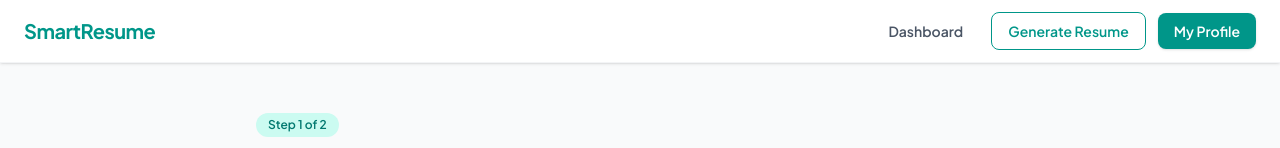
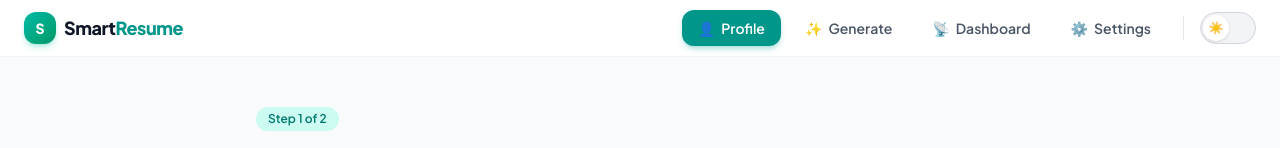
Before and after one commit to Naseem77/SmartResume, a Next.js app: page /profile in a window 1280 px wide. Shown: the top 148 px of the page. Built offline with nearby package versions, Linux system fonts and the light colour scheme; no server answers.

Commit message:
feat: add navbar with active links and light/dark theme toggle
Class-based dark mode via Tailwind custom variant, theme persisted in
localStorage and applied pre-hydration to avoid flashes.

```diff
--- a/src/app/globals.css
+++ b/src/app/globals.css
@@ -1,9 +1,16 @@
 @import url('https://fonts.googleapis.com/css2?family=Plus+Jakarta+Sans:wght@300;400;500;600;700;800&display=swap');
 @import "tailwindcss";
+
+@custom-variant dark (&:where(.dark, .dark *));
 
 :root {
   --background: #ffffff;
   --foreground: #171717;
+}
+
+.dark {
+  --background: #09090b;
+  --foreground: #f4f4f5;
 }
 
 @theme inline {
@@ -13,15 +20,29 @@
   --font-mono: var(--font-geist-mono);
 }
 
-@media (prefers-color-scheme: dark) {
-  :root {
-    --background: #0a0a0a;
-    --foreground: #ededed;
-  }
-}
-
 body {
   background: var(--background);
   color: var(--foreground);
   font-family: 'Plus Jakarta Sans', Arial, Helvetica, sans-serif;
 }
+
+@keyframes tab-fade-in {
+  from {
+    opacity: 0;
+    transform: translateY(8px);
+  }
+  to {
+    opacity: 1;
+    transform: translateY(0);
+  }
+}
+
+.tab-panel-enter {
+  animation: tab-fade-in 0.28s cubic-bezier(0.22, 1, 0.36, 1) both;
+}
+
+.dark input,
+.dark textarea,
+.dark select {
+  color-scheme: dark;
+}
--- a/src/app/layout.tsx
+++ b/src/app/layout.tsx
@@ -1,7 +1,7 @@
 import type { Metadata } from "next";
 import { Geist, Geist_Mono } from "next/font/google";
-import Link from "next/link";
 import "./globals.css";
+import Navbar from "@/components/Navbar";
 
 const geistSans = Geist({
   variable: "--font-geist-sans",
@@ -14,39 +14,24 @@ const geistMono = Geist_Mono({
 });
 
 export const metadata: Metadata = {
-  title: "SmartResume — AI Resume Tailoring",
+  title: "SmartResume · AI Resume Tailoring",
   description: "Generate tailored, ATS-optimized resumes for every job application using AI",
 };
 
+const themeInit = `
+try {
+  if (localStorage.getItem('theme') === 'dark') document.documentElement.classList.add('dark');
+} catch (e) {}
+`;
+
 export default function RootLayout({ children }: Readonly<{ children: React.ReactNode }>) {
   return (
-    <html lang="en" className={`${geistSans.variable} ${geistMono.variable} h-full antialiased`}>
+    <html lang="en" className={`${geistSans.variable} ${geistMono.variable} h-full antialiased`} suppressHydrationWarning>
+      <head>
+        <script dangerouslySetInnerHTML={{ __html: themeInit }} />
+      </head>
       <body className="min-h-full flex flex-col" style={{ fontFamily: "'Plus Jakarta Sans', var(--font-geist-sans), sans-serif" }}>
-        <nav className="bg-white/90 backdrop-blur-sm border-b border-gray-100 px-6 py-3 flex items-center justify-between sticky top-0 z-10 shadow-sm">
-          <Link href="/" className="text-xl font-bold text-teal-600 tracking-tight">
-            SmartResume
-          </Link>
-          <div className="flex items-center gap-3">
-            <Link
-              href="/dashboard"
-              className="px-4 py-2 text-gray-600 rounded-lg text-sm font-semibold hover:text-teal-700 hover:bg-teal-50 transition-colors"
-            >
-              Dashboard
-            </Link>
-            <Link
-              href="/apply"
-              className="px-4 py-2 border border-teal-600 text-teal-600 rounded-lg text-sm font-semibold hover:bg-teal-50 transition-colors"
-            >
-              Generate Resume
-            </Link>
-            <Link
-              href="/profile"
-              className="px-4 py-2 bg-teal-600 text-white rounded-lg text-sm font-semibold hover:bg-teal-700 transition-colors shadow-sm"
-            >
-              My Profile
-            </Link>
-          </div>
-        </nav>
+        <Navbar />
         {children}
       </body>
     </html>
--- /dev/null
+++ b/src/components/Navbar.tsx
@@ -0,0 +1,82 @@
+'use client'
+
+import { useState } from 'react'
+import Link from 'next/link'
+import { usePathname } from 'next/navigation'
+
+const LINKS = [
+  { href: '/profile', label: 'Profile', icon: '👤' },
+  { href: '/apply', label: 'Generate', icon: '✨' },
+  { href: '/dashboard', label: 'Dashboard', icon: '📡' },
+  { href: '/settings', label: 'Settings', icon: '⚙️' },
+]
+
+function ThemeToggle() {
+  const [dark, setDark] = useState(
+    () => typeof document !== 'undefined' && document.documentElement.classList.contains('dark')
+  )
+
+  const toggle = () => {
+    const next = !dark
+    setDark(next)
+    localStorage.setItem('theme', next ? 'dark' : 'light')
+    document.documentElement.classList.toggle('dark', next)
+  }
+
+  return (
+    <button
+      onClick={toggle}
+      aria-label={dark ? 'Switch to light mode' : 'Switch to dark mode'}
+      title={dark ? 'Light mode' : 'Dark mode'}
+      className="relative w-14 h-8 rounded-full border border-gray-300 dark:border-zinc-600 bg-gray-100 dark:bg-zinc-800 transition-colors duration-300"
+    >
+      <span
+        suppressHydrationWarning
+        className={`absolute top-0.5 left-0.5 w-6.5 h-6.5 rounded-full bg-white dark:bg-zinc-950 shadow flex items-center justify-center text-xs transition-transform duration-300 ease-[cubic-bezier(0.22,1,0.36,1)] ${
+          dark ? 'translate-x-6' : 'translate-x-0'
+        }`}
+      >
+        {dark ? '🌙' : '☀️'}
+      </span>
+    </button>
+  )
+}
+
+export default function Navbar() {
+  const pathname = usePathname()
+
+  return (
+    <nav className="bg-white/85 dark:bg-zinc-950/85 backdrop-blur-md border-b border-gray-100 dark:border-zinc-800 px-4 sm:px-6 py-2.5 flex items-center justify-between sticky top-0 z-40">
+      <Link href="/" className="flex items-center gap-2 group">
+        <span className="w-8 h-8 rounded-xl bg-gradient-to-br from-teal-500 to-emerald-600 flex items-center justify-center text-white font-extrabold text-sm shadow-md shadow-teal-500/25 group-hover:scale-105 transition-transform">
+          S
+        </span>
+        <span className="text-lg font-extrabold tracking-tight text-gray-900 dark:text-zinc-100">
+          Smart<span className="text-teal-600 dark:text-teal-400">Resume</span>
+        </span>
+      </Link>
+
+      <div className="flex items-center gap-1 sm:gap-2">
+        {LINKS.map((link) => {
+          const active = pathname === link.href || pathname.startsWith(link.href + '/')
+          return (
+            <Link
+              key={link.href}
+              href={link.href}
+              className={`relative px-3 sm:px-4 py-2 rounded-xl text-sm font-semibold transition-all duration-200 ${
+                active
+                  ? 'bg-teal-600 text-white shadow-md shadow-teal-600/25'
+                  : 'text-gray-600 dark:text-zinc-400 hover:text-teal-700 dark:hover:text-teal-300 hover:bg-teal-50 dark:hover:bg-teal-500/10'
+              }`}
+            >
+              <span className="hidden sm:inline mr-1.5">{link.icon}</span>
+              {link.label}
+            </Link>
+          )
+        })}
+        <div className="w-px h-6 bg-gray-200 dark:bg-zinc-700 mx-1 sm:mx-2" />
+        <ThemeToggle />
+      </div>
+    </nav>
+  )
+}
```
